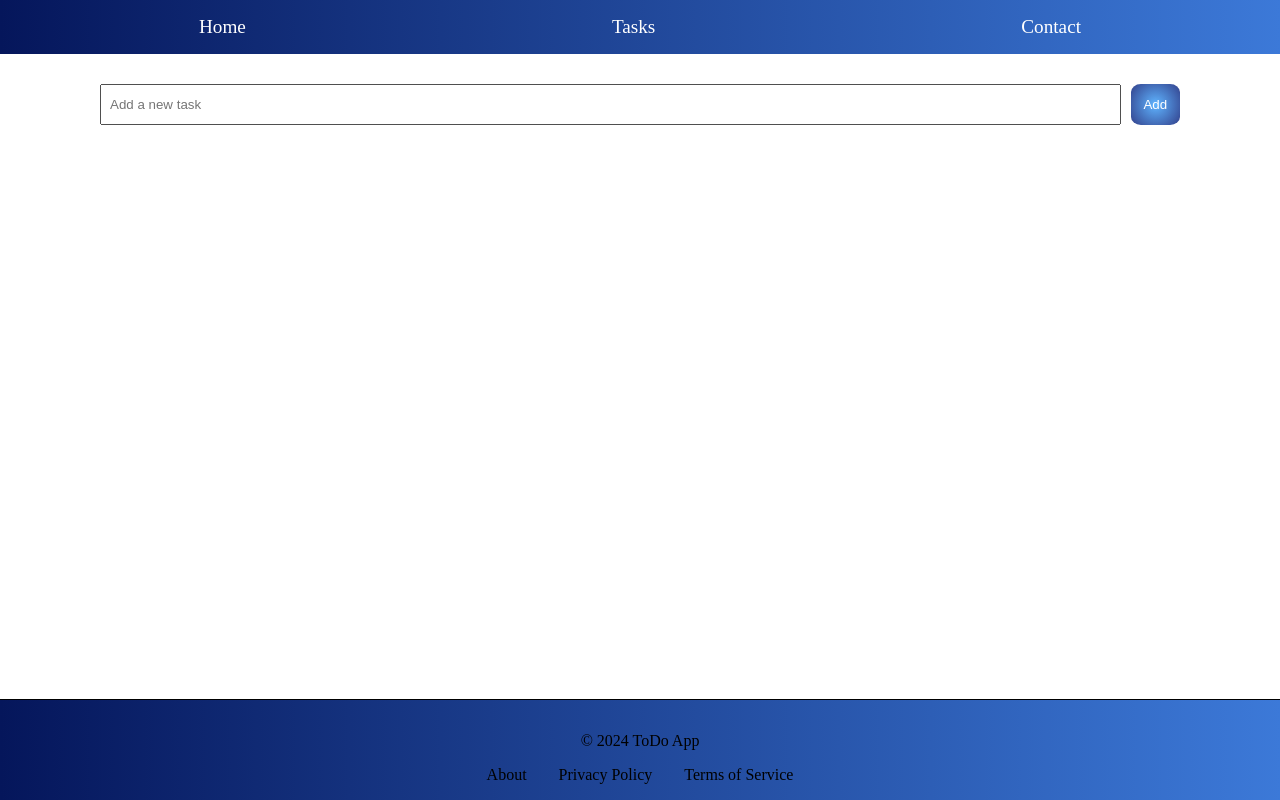
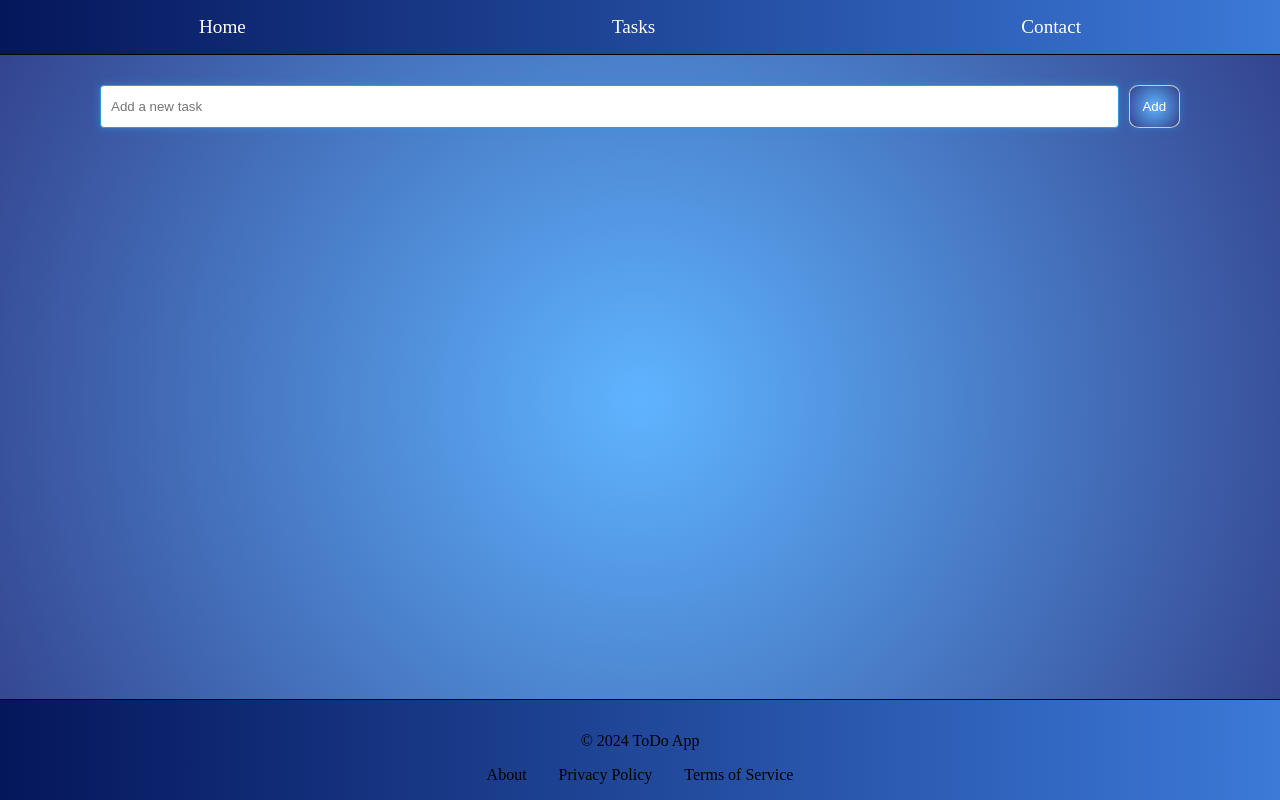
Before and after one commit to Timuriagudin/ToDo-app, a React (Create React App) app: page /todos in a window 1280 px wide. In both pictures the pointer is over the input "Add a new task". Built offline with nearby package versions, Linux system fonts and the light colour scheme.

Commit message:
added required to contact form

```diff
--- a/src/App.css
+++ b/src/App.css
@@ -3,6 +3,7 @@ html, body {
     margin: 0;
     display: flex;
     flex-direction: column;
+    background: radial-gradient(circle, #5fb4ff, #32408b);
   }
 
   #root {
--- a/src/components/ContactForm.jsx
+++ b/src/components/ContactForm.jsx
@@ -27,6 +27,7 @@ const ContactForm = ({ onSubmit }) => {
         value={form.firstName}
         onChange={handleChange}
         placeholder="First Name"
+        required
       />
       <input
         type="text"
@@ -34,6 +35,7 @@ const ContactForm = ({ onSubmit }) => {
         value={form.lastName}
         onChange={handleChange}
         placeholder="Last Name"
+        required
       />
       <input
         type="email"
@@ -41,12 +43,14 @@ const ContactForm = ({ onSubmit }) => {
         value={form.email}
         onChange={handleChange}
         placeholder="Email"
+        required
       />
       <textarea
         name="comments"
         value={form.comments}
         onChange={handleChange}
         placeholder="Comments"
+        required
       />
       <button type="submit">Submit</button>
     </form>
--- a/src/components/NavBar.css
+++ b/src/components/NavBar.css
@@ -3,6 +3,7 @@
   justify-content: space-around;
   padding: 1rem;
   background: linear-gradient(to right, #05165b, #3c79d8);
+  border-bottom: 1px solid black;
 }
 
 .nav-link {
--- a/src/components/TodoForm.css
+++ b/src/components/TodoForm.css
@@ -14,8 +14,19 @@
   color: white;
   margin-left: 10px;
   border-radius: 20%;
-  border: none;
-  transition: background-color 0.3s ease, transform 0.3s ease;
+  border-color: #3498db;
+  transition: border-color 0.03s ease, box-shadow 0.03s ease;
+  box-shadow: 0 0 8px rgba(52, 152, 219, 0.5);
+  border: 0.1px solid #ccc;
+}
+
+.todo-form input:hover {
+  padding: 10px;
+  border: 0.5px solid #ccc;
+  border-radius: 4px;
+  transition: border-color 0.03s ease, box-shadow 0.03s ease;
+  border-color: #3498db;
+  box-shadow: 0 0 8px rgba(52, 152, 219, 0.59);
 }
 
 .todo-form button:hover {
--- a/src/components/TodoItem.css
+++ b/src/components/TodoItem.css
@@ -2,6 +2,10 @@
   display: flex;
   align-items: center;
   margin: 0px 100px 10px;
+}
+
+.todo-item:hover {
+  background-color: rgb(rgb(17, 34, 193), green, blue, alpha) (182, 243, 255);
 }
 
 .todo-item span {
```
